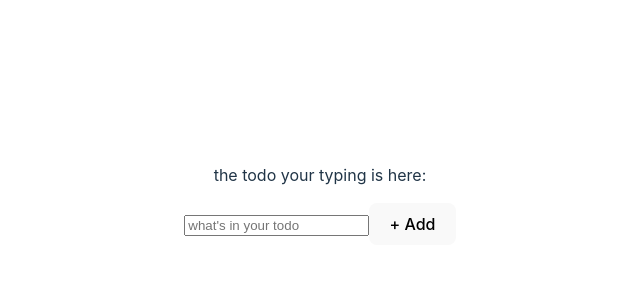
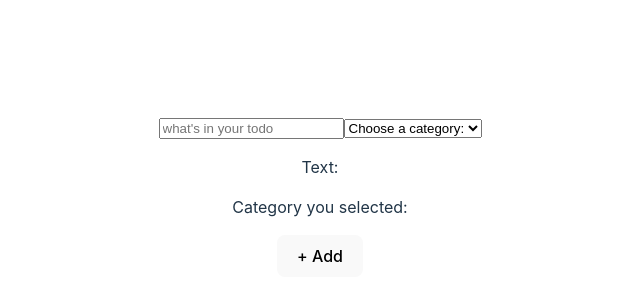
Before and after one commit to ygordantas/react_intro_todo_app, a React (Vite) app: page / in a window 1280 px wide. Shown: the part 196-496 px from the top of the page, without its empty margins (320-960 px from the left). Built offline with nearby package versions, Linux system fonts and the light colour scheme.

Commit message:
added select category

```diff
--- a/src/TodoPage.tsx
+++ b/src/TodoPage.tsx
@@ -4,27 +4,12 @@ import AddTodoForm from "./components/AddTodoForm/AddTodoForm";
 import TodoList from "./components/TodoList/TodoList";
 import "./App.css";
 
-// --main content, category, priority, last updated date, user who created
-
 const TodoPage = (): JSX.Element => {
-  const [todo, setTodo] = useState("");
   const [todos, setTodos] = useState<string[]>([]);
-
-  const onTodoSubmitHandler = (newTodo: string) => {
-    setTodos((currentTodos) => {
-      return [...currentTodos, newTodo];
-    });
-    setTodo("");
-  };
 
   return (
     <div>
-      <p>the todo your typing is here: {todo}</p>
-      <AddTodoForm
-        todo={todo}
-        onSubmitTodo={onTodoSubmitHandler}
-        onTodoTextChange={(todoText) => setTodo(todoText)}
-      />
+      <AddTodoForm />
       <TodoList todos={todos} />
     </div>
   );
--- a/src/components/AddTodoForm/AddTodoForm.tsx
+++ b/src/components/AddTodoForm/AddTodoForm.tsx
@@ -1,27 +1,64 @@
-interface AddTodoFormProps {
-  todo: string;
-  onSubmitTodo: (todo: string) => void;
-  onTodoTextChange: (todoText: string) => void;
-}
+import { useState } from "react";
+import Todo from "../../models/todo";
+import TodoCategories from "../../enums/todoCategories";
 
-// Presentational components => dumb components
-const AddTodoForm = ({
-  todo,
-  onSubmitTodo,
-  onTodoTextChange,
-}: AddTodoFormProps): JSX.Element => {
-  const onSubmitHandler = (e: React.FormEvent, todo: string) => {
-    e.preventDefault();
-    onSubmitTodo(todo);
+const PLACEHOLDER_CATEGORY_SELECT_TEXT = "Choose a category:";
+
+const AddTodoForm = (): JSX.Element => {
+  const [todo, setTodo] = useState<Todo>({
+    text: "",
+  });
+
+  const onTodoTextChangeHandler = (
+    event: React.ChangeEvent<HTMLInputElement>
+  ): void => {
+    setTodo((currentTodo) => {
+      return {
+        ...currentTodo,
+        text: event.target.value,
+      };
+    });
   };
+
+  const onSelectCategoryChangeHandler = (
+    event: React.ChangeEvent<HTMLSelectElement>
+  ): void => {
+    const value = event.target.value;
+    const option =
+      value === PLACEHOLDER_CATEGORY_SELECT_TEXT
+        ? TodoCategories.Unknown
+        : (value as TodoCategories);
+
+    setTodo((currentTodo) => {
+      return {
+        ...currentTodo,
+        category: option,
+      };
+    });
+  };
+
+  const categoryOptions = Object.values(TodoCategories)
+    .map((value, index) => {
+      return (
+        <option key={index}>{value || PLACEHOLDER_CATEGORY_SELECT_TEXT}</option>
+      );
+    })
+    .reverse();
+
   return (
-    <form onSubmit={(e) => onSubmitHandler(e, todo)}>
+    <form onSubmit={(e) => console.log(e)}>
       <input
-        onChange={(event) => onTodoTextChange(event.target.value)}
+        onChange={onTodoTextChangeHandler}
         type="text"
         placeholder="what's in your todo"
-        value={todo}
+        value={todo.text}
       />
+      <select onChange={onSelectCategoryChangeHandler} name="Category">
+        {categoryOptions}
+      </select>
+
+      <p>Text: {todo.text}</p>
+      <p>Category you selected: {todo.category}</p>
       <button type="submit">+ Add</button>
     </form>
   );
--- a/src/enums/todoCategories.ts
+++ b/src/enums/todoCategories.ts
@@ -1,7 +1,11 @@
 enum TodoCategories {
-  High,
-  Medium,
-  Low,
+  Work = "Work",
+  Groceries = "Groceries",
+  Finance = "Finance",
+  Family = "Family",
+  Cocking = "Cocking",
+  Gardening = "Gardening",
+  Unknown = "",
 }
 
 export default TodoCategories;
```
Also changed, not shown: src/enums/todoPriorities.ts (added, +7 -0 lines), src/models/todo.ts (+6 -5 lines).
